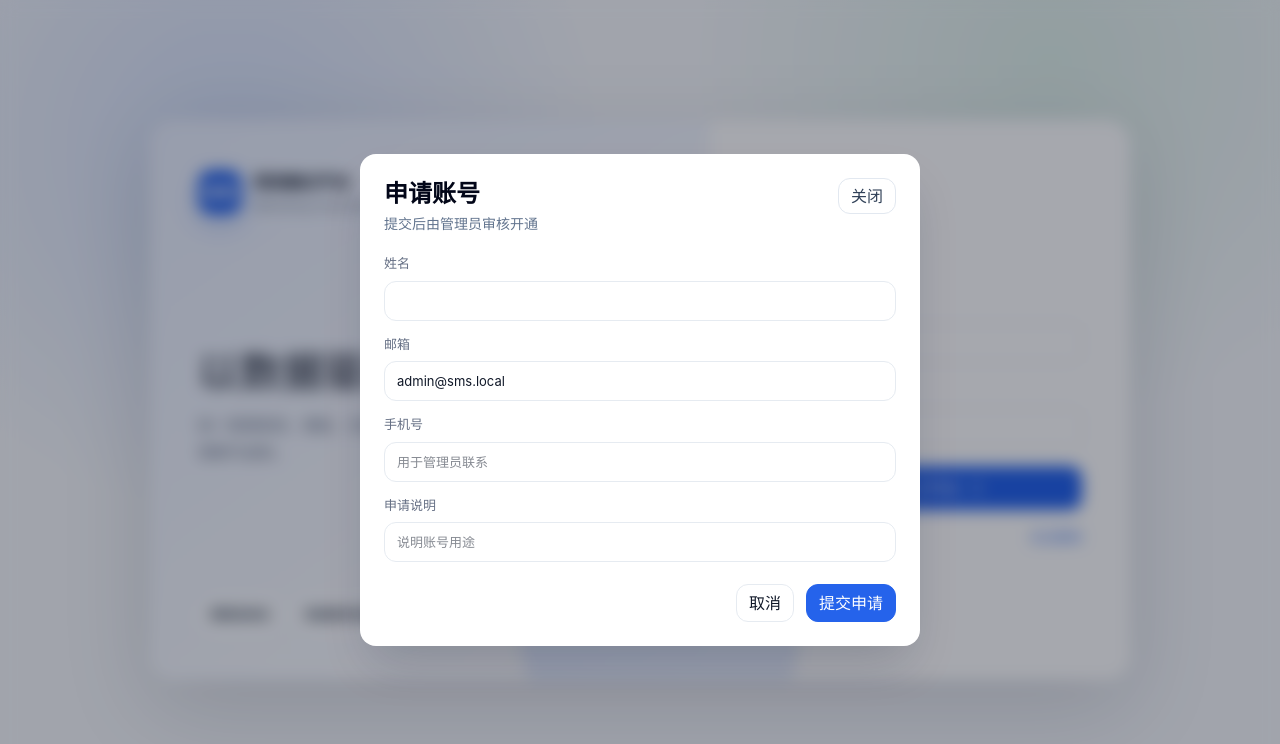
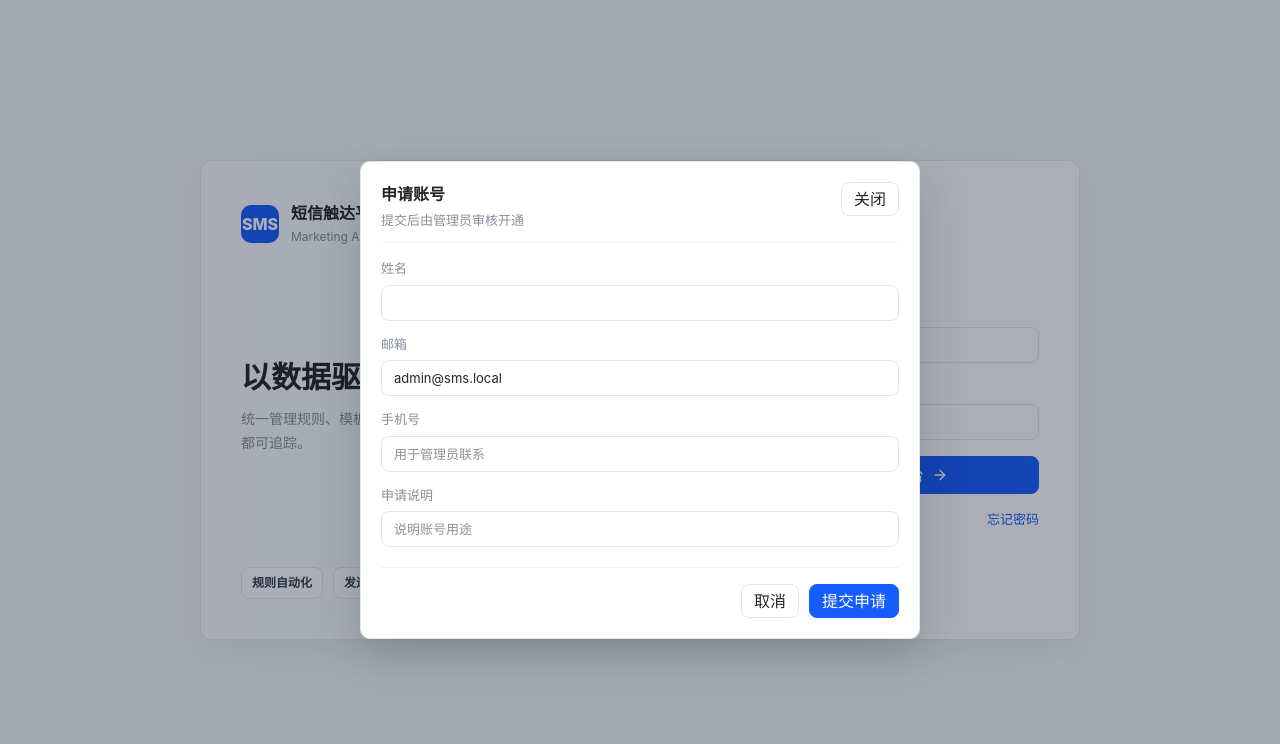
Before and after one commit to ghl7231699/sms-touch-platform, a React (Vite) app in the folder apps/web/: page / in a window 1280 px wide. Both pictures are taken after a click on the button "申请账号". Shown: the top 744 px of the page. Built offline with nearby package versions, Linux system fonts and the light colour scheme.

Commit message:
style: align frontend with enterprise guide

```diff
--- a/apps/web/src/components/Modal.tsx
+++ b/apps/web/src/components/Modal.tsx
@@ -15,14 +15,14 @@ export function Modal({
 }) {
   if (!open) return null;
   return (
-    <div className="fixed inset-0 z-30 grid place-items-center bg-slate-950/35 p-6 backdrop-blur-sm" role="presentation" onMouseDown={onClose}>
-      <section className="max-h-[calc(100vh-48px)] w-full max-w-[560px] overflow-auto rounded-2xl bg-white p-6 shadow-2xl shadow-slate-900/20" role="dialog" aria-modal="true" aria-label={title} onMouseDown={(event) => event.stopPropagation()}>
-        <div className="mb-5 flex min-h-10 items-start justify-between gap-4">
+    <div className="modalOverlay" role="presentation" onMouseDown={onClose}>
+      <section className="modalPanel" role="dialog" aria-modal="true" aria-label={title} onMouseDown={(event) => event.stopPropagation()}>
+        <div className="modalHeader">
           <div>
-            <h2 className="text-2xl font-semibold tracking-normal text-slate-950">{title}</h2>
-            {subtitle && <span className="mt-1 block text-sm text-slate-500">{subtitle}</span>}
+            <h2>{title}</h2>
+            {subtitle && <span>{subtitle}</span>}
           </div>
-          <button className="inline-flex h-9 items-center rounded-xl border border-slate-200 bg-white px-3 text-sm text-slate-700 hover:bg-slate-50" type="button" onClick={onClose}>关闭</button>
+          <button className="secondaryButton compact" type="button" onClick={onClose}>关闭</button>
         </div>
         {children}
       </section>
--- a/apps/web/src/styles.css
+++ b/apps/web/src/styles.css
@@ -1,23 +1,23 @@
 @import "tailwindcss";
 
 :root {
-  --bg: #f6f8fb;
+  --bg: #F7F9FD;
   --surface: #ffffff;
   --surface-2: #f8fafc;
-  --text: #101828;
-  --muted: #667085;
-  --line: #e6ebf1;
-  --blue: #2563eb;
-  --blue-soft: #eff6ff;
-  --green: #16a34a;
+  --text: #262626;
+  --muted: #86909c;
+  --line: #e5e6eb;
+  --blue: #165DFF;
+  --blue-soft: #eef4ff;
+  --green: #34c858;
   --green-soft: #ecfdf3;
-  --red: #dc2626;
+  --red: #F53F3F;
   --red-soft: #fef2f2;
-  --amber: #d97706;
+  --amber: #ff9500;
   --amber-soft: #fffbeb;
   --nav: #ffffff;
   --nav-soft: #eef4ff;
-  --shadow: 0 10px 28px rgba(16, 24, 40, .06);
+  --shadow: 0 1px 2px rgba(15, 23, 42, .04);
   font-family: Inter, -apple-system, BlinkMacSystemFont, "Segoe UI", sans-serif;
 }
 
@@ -26,9 +26,7 @@
 body {
   margin: 0;
   color: var(--text);
-  background:
-    radial-gradient(circle at top left, rgba(37, 99, 235, .08), transparent 36%),
-    var(--bg);
+  background: var(--bg);
   overflow: hidden;
 }
 
@@ -37,10 +35,10 @@ button, input, select {
 }
 
 textarea {
-  min-height: 132px;
+  min-height: 120px;
   resize: vertical;
-  border: 1px solid #d8e0ea;
-  border-radius: 12px;
+  border: 1px solid var(--line);
+  border-radius: 8px;
   padding: 11px 12px;
   color: var(--text);
   background: #fff;
@@ -50,17 +48,17 @@ textarea {
 .shell {
   height: 100vh;
   display: grid;
-  grid-template-columns: 280px minmax(0, 1fr);
+  grid-template-columns: 248px minmax(0, 1fr);
   overflow: hidden;
 }
 
 .sidebar {
   background: var(--nav);
   color: var(--text);
-  padding: 24px 18px;
+  padding: 16px 12px;
   display: flex;
   flex-direction: column;
-  gap: 24px;
+  gap: 16px;
   height: 100vh;
   overflow: auto;
   border-right: 1px solid var(--line);
@@ -70,7 +68,7 @@ textarea {
   display: flex;
   align-items: center;
   gap: 12px;
-  min-height: 48px;
+  min-height: 42px;
 }
 
 .brand.large {
@@ -78,15 +76,15 @@ textarea {
 }
 
 .brandMark {
-  width: 44px;
-  height: 44px;
-  border-radius: 14px;
+  width: 38px;
+  height: 38px;
+  border-radius: 10px;
   display: grid;
   place-items: center;
   background: var(--blue);
   color: #fff;
   font-weight: 800;
-  box-shadow: 0 12px 24px rgba(37, 99, 235, .22);
+  box-shadow: none;
 }
 
 .brand strong,
@@ -117,20 +115,20 @@ nav {
   color: #98a2b3;
   font-size: 12px;
   font-weight: 700;
-  padding: 12px 12px 4px;
+  padding: 10px 10px 3px;
 }
 
 .navButton {
   width: 100%;
-  height: 44px;
+  height: 38px;
   border: 0;
-  border-radius: 12px;
+  border-radius: 8px;
   color: #475467;
   background: transparent;
   display: flex;
   align-items: center;
   gap: 10px;
-  padding: 0 12px;
+  padding: 0 10px;
   cursor: pointer;
 }
 
@@ -142,8 +140,8 @@ nav {
 .guard {
   margin-top: auto;
   border: 1px solid var(--line);
-  border-radius: 16px;
-  padding: 16px;
+  border-radius: 10px;
+  padding: 12px;
   display: flex;
   gap: 10px;
   align-items: center;
@@ -151,18 +149,20 @@ nav {
 }
 
 .content {
-  padding: 32px;
+  padding: 0 16px 16px;
   min-width: 0;
   height: 100vh;
   overflow: auto;
 }
 
 .pageHeader {
+  min-height: 78px;
   display: flex;
   align-items: center;
   justify-content: space-between;
   gap: 16px;
-  margin-bottom: 24px;
+  margin-bottom: 16px;
+  padding: 0 8px;
 }
 
 .headerActions {
@@ -177,35 +177,40 @@ h1, h2, p {
 }
 
 h1 {
-  font-size: 32px;
+  font-size: 22px;
+  line-height: 30px;
+  font-weight: 600;
   letter-spacing: 0;
 }
 
 h2 {
-  font-size: 24px;
+  font-size: 16px;
+  line-height: 24px;
+  font-weight: 600;
 }
 
 p, .pageHeader p {
   color: var(--muted);
-  margin-top: 6px;
+  margin-top: 4px;
+  font-size: 13px;
 }
 
 .stack {
   display: grid;
-  gap: 24px;
+  gap: 16px;
 }
 
 .metricGrid {
   display: grid;
   grid-template-columns: repeat(6, minmax(0, 1fr));
-  gap: 24px;
+  gap: 16px;
 }
 
 .metric {
-  border: 0;
-  border-radius: 16px;
+  border: 1px solid var(--line);
+  border-radius: 10px;
   background: var(--surface);
-  padding: 24px;
+  padding: 16px;
   display: grid;
   gap: 8px;
   box-shadow: var(--shadow);
@@ -224,7 +229,7 @@ p, .pageHeader p {
 }
 
 .metric strong {
-  font-size: 30px;
+  font-size: 24px;
 }
 
 .metric.blue div { background: var(--blue-soft); color: var(--blue); }
@@ -235,7 +240,7 @@ p, .pageHeader p {
 .twoCol, .workspace {
   display: grid;
   grid-template-columns: minmax(0, 1fr) minmax(340px, 440px);
-  gap: 24px;
+  gap: 16px;
 }
 
 .workspace.wide {
@@ -245,16 +250,17 @@ p, .pageHeader p {
 .controlGrid {
   display: grid;
   grid-template-columns: repeat(2, minmax(0, 1fr));
-  gap: 24px;
+  gap: 16px;
 }
 
 .settingsHero {
   display: flex;
   justify-content: space-between;
-  gap: 24px;
-  align-items: center;
-  padding: 24px;
-  border-radius: 16px;
+  gap: 16px;
+  align-items: center;
+  padding: 16px;
+  border: 1px solid var(--line);
+  border-radius: 10px;
   background: var(--surface);
   box-shadow: var(--shadow);
 }
@@ -270,22 +276,23 @@ p, .pageHeader p {
 }
 
 .settingsHero h2 {
-  margin-top: 6px;
+  margin-top: 4px;
 }
 
 .settingsStatus {
-  width: 260px;
-  min-height: 120px;
+  width: 230px;
+  min-height: 76px;
   display: grid;
   align-content: center;
-  gap: 10px;
-  padding: 18px;
-  border-radius: 14px;
+  gap: 6px;
+  padding: 12px;
+  border: 1px solid var(--line);
+  border-radius: 8px;
   background: var(--surface-2);
 }
 
 .settingsStatus strong {
-  font-size: 20px;
+  font-size: 16px;
 }
 
 .formGrid {
@@ -299,9 +306,9 @@ p, .pageHeader p {
 
 .readonlyBox {
   display: flex;
-  gap: 12px;
-  padding: 14px;
-  border-radius: 12px;
+  gap: 10px;
+  padding: 12px;
+  border-radius: 8px;
   background: var(--blue-soft);
   color: var(--blue);
 }
@@ -322,23 +329,23 @@ p, .pageHeader p {
 
 .riskList {
   display: grid;
+  gap: 8px;
+}
+
+.riskList article {
+  display: flex;
   gap: 10px;
-}
-
-.riskList article {
-  display: flex;
-  gap: 12px;
   align-items: flex-start;
-  padding: 14px;
-  border-radius: 12px;
+  padding: 12px;
+  border-radius: 8px;
   background: var(--surface-2);
 }
 
 .panel {
   background: var(--surface);
-  border: 0;
-  border-radius: 16px;
-  padding: 24px;
+  border: 1px solid var(--line);
+  border-radius: 10px;
+  padding: 16px;
   box-shadow: var(--shadow);
 }
 
@@ -347,8 +354,10 @@ p, .pageHeader p {
   display: flex;
   align-items: center;
   justify-content: space-between;
-  gap: 12px;
-  margin-bottom: 20px;
+  gap: 16px;
+  margin-bottom: 12px;
+  padding-bottom: 12px;
+  border-bottom: 1px solid #f1f5f9;
 }
 
 .panelTitle span:not([data-ui="status-badge"]) {
@@ -358,13 +367,13 @@ p, .pageHeader p {
 
 .ruleList, .eventList {
   display: grid;
-  gap: 10px;
+  gap: 8px;
 }
 
 .ruleItem, .eventItem {
-  border: 0;
-  border-radius: 14px;
-  padding: 16px;
+  border: 1px solid #f1f5f9;
+  border-radius: 8px;
+  padding: 12px;
   display: flex;
   justify-content: space-between;
   gap: 12px;
@@ -389,7 +398,7 @@ td span:not([data-ui="status-badge"]) {
   background: var(--surface-2);
   border: 1px solid var(--line);
   border-radius: 8px;
-  padding: 12px;
+  padding: 10px 12px;
   display: flex;
   justify-content: space-between;
 }
@@ -397,13 +406,13 @@ td span:not([data-ui="status-badge"]) {
 .templateGrid {
   display: grid;
   grid-template-columns: repeat(auto-fit, minmax(260px, 1fr));
-  gap: 24px;
+  gap: 16px;
 }
 
 .templateCard {
-  border: 0;
-  border-radius: 16px;
-  padding: 24px;
+  border: 1px solid var(--line);
+  border-radius: 10px;
+  padding: 16px;
   background: var(--surface);
   box-shadow: var(--shadow);
 }
@@ -413,8 +422,8 @@ td span:not([data-ui="status-badge"]) {
   flex-direction: column;
   align-items: flex-start;
   justify-content: flex-start;
-  gap: 12px;
-  margin-bottom: 12px;
+  gap: 8px;
+  margin-bottom: 10px;
 }
 
 .templateTop strong,
@@ -432,7 +441,7 @@ td span:not([data-ui="status-badge"]) {
   display: flex;
   flex-wrap: wrap;
   gap: 6px;
-  margin: 12px 0;
+  margin: 8px 0;
 }
 
 .chips span {
@@ -457,22 +466,28 @@ td span:not([data-ui="status-badge"]) {
 }
 
 .filterBar {
-  display: grid;
-  grid-template-columns: repeat(6, minmax(120px, 1fr));
-  gap: 10px;
-  margin: 16px 0;
-  align-items: center;
+  display: flex;
+  flex-wrap: wrap;
+  gap: 8px;
+  margin: 12px 0;
+  align-items: center;
+}
+
+.filterBar input,
+.filterBar .selectField {
+  width: 180px;
+  flex: 0 0 auto;
 }
 
 .filterBar .primaryButton,
 .filterBar .secondaryButton {
-  min-height: 42px;
+  min-height: 34px;
 }
 
 .segmentButton {
-  height: 34px;
-  border: 1px solid var(--line);
-  border-radius: 10px;
+  height: 32px;
+  border: 1px solid var(--line);
+  border-radius: 8px;
   background: #fff;
   color: var(--muted);
   padding: 0 12px;
@@ -494,7 +509,10 @@ td span:not([data-ui="status-badge"]) {
   width: 100%;
   min-width: 1120px;
   border-collapse: separate;
-  border-spacing: 0 8px;
+  border-spacing: 0;
+  border: 1px solid #f1f5f9;
+  border-radius: 10px;
+  overflow: hidden;
 }
 
 a {
@@ -503,8 +521,8 @@ a {
 }
 
 th, td {
-  padding: 16px 14px;
-  border-bottom: 0;
+  padding: 12px 14px;
+  border-bottom: 1px solid #f1f5f9;
   text-align: left;
   vertical-align: middle;
   font-size: 13px;
@@ -513,19 +531,19 @@ th, td {
 th {
   color: var(--muted);
   font-weight: 600;
-  background: transparent;
+  background: #fafbfc;
 }
 
 td {
-  background: var(--surface-2);
+  background: #fff;
 }
 
 tbody tr td:first-child {
-  border-radius: 12px 0 0 12px;
+  border-radius: 0;
 }
 
 tbody tr td:last-child {
-  border-radius: 0 12px 12px 0;
+  border-radius: 0;
 }
 
 .statusBadge {
@@ -534,12 +552,12 @@ tbody tr td:last-child {
   min-width: 0;
   width: fit-content;
   max-width: max-content;
-  height: 28px;
+  height: 24px;
   justify-content: center;
   justify-self: start;
   align-self: center;
   flex: 0 0 auto;
-  padding: 5px 10px;
+  padding: 4px 9px;
   border-radius: 999px;
   font-size: 12px;
   font-weight: 700;
@@ -610,8 +628,8 @@ td > [data-ui="status-badge"] {
 }
 
 .iconButton, .primaryButton, .secondaryButton, .tableButton {
-  height: 38px;
-  border-radius: 12px;
+  height: 34px;
+  border-radius: 8px;
   border: 1px solid var(--line);
   background: #fff;
   color: var(--text);
@@ -643,13 +661,18 @@ td > [data-ui="status-badge"] {
 }
 
 .tableButton {
-  height: 32px;
+  height: auto;
+  border: 0;
+  background: transparent;
+  color: var(--blue);
+  padding: 0;
+  border-radius: 0;
 }
 
 .tableButton.compact {
   width: auto;
   min-width: 0;
-  padding: 0 10px;
+  padding: 0;
 }
 
 .formPanel {
@@ -660,8 +683,8 @@ td > [data-ui="status-badge"] {
 .detailCard {
   display: grid;
   gap: 12px;
-  padding: 16px;
-  border-radius: 12px;
+  padding: 12px;
+  border-radius: 8px;
   background: var(--surface-2);
 }
 
@@ -699,8 +722,10 @@ td > [data-ui="status-badge"] {
 .modalActions {
   display: flex;
   justify-content: flex-end;
-  gap: 12px;
-  padding-top: 8px;
+  gap: 10px;
+  margin-top: 6px;
+  padding-top: 16px;
+  border-top: 1px solid #f1f5f9;
 }
 
 .modalOverlay {
@@ -710,27 +735,29 @@ td > [data-ui="status-badge"] {
   display: grid;
   place-items: center;
   padding: 24px;
-  background: rgba(16, 35, 49, .42);
+  background: rgba(15, 23, 42, .35);
 }
 
 .modalPanel {
   width: min(560px, 100%);
   max-height: calc(100vh - 48px);
   overflow: auto;
-  border: 0;
-  border-radius: 16px;
+  border: 1px solid var(--line);
+  border-radius: 10px;
   background: var(--surface);
-  box-shadow: 0 24px 80px rgba(16, 35, 49, .24);
-  padding: 24px;
+  box-shadow: 0 18px 50px rgba(15, 23, 42, .18);
+  padding: 20px;
 }
 
 .modalHeader {
-  min-height: 38px;
+  min-height: 34px;
   display: flex;
   align-items: flex-start;
   justify-content: space-between;
   gap: 16px;
   margin-bottom: 16px;
+  padding-bottom: 12px;
+  border-bottom: 1px solid #f1f5f9;
 }
 
 .modalHeader span {
@@ -742,15 +769,15 @@ td > [data-ui="status-badge"] {
 
 label {
   display: grid;
-  gap: 7px;
+  gap: 6px;
   color: var(--muted);
   font-size: 13px;
 }
 
 input, select {
-  height: 40px;
-  border: 1px solid var(--line);
-  border-radius: 12px;
+  height: 36px;
+  border: 1px solid var(--line);
+  border-radius: 8px;
   padding: 0 12px;
   background: #fff;
   color: var(--text);
@@ -764,9 +791,9 @@ input, select {
 .selectTrigger {
   position: relative;
   width: 100%;
-  height: 40px;
-  border: 1px solid var(--line);
-  border-radius: 12px;
+  height: 36px;
+  border: 1px solid var(--line);
+  border-radius: 8px;
   background: #fff;
   color: var(--text);
   cursor: pointer;
@@ -779,7 +806,7 @@ input, select {
 .selectTrigger:hover,
 .selectTrigger[aria-expanded="true"] {
   border-color: #bfccdc;
-  box-shadow: 0 0 0 3px rgba(37, 99, 235, .08);
+  box-shadow: 0 0 0 2px rgba(22, 93, 255, .08);
 }
 
 .selectTrigger span {
@@ -811,16 +838,16 @@ input, select {
   overflow: auto;
   padding: 6px;
   border: 1px solid var(--line);
-  border-radius: 14px;
+  border-radius: 8px;
   background: #fff;
-  box-shadow: 0 18px 42px rgba(16, 24, 40, .14);
+  box-shadow: 0 12px 28px rgba(15, 23, 42, .12);
 }
 
 .selectOption {
   width: 100%;
-  min-height: 36px;
+  min-height: 34px;
   border: 0;
-  border-radius: 10px;
+  border-radius: 6px;
   background: transparent;
   color: #344054;
   cursor: pointer;
@@ -851,8 +878,8 @@ input, select {
 }
 
 input[type="checkbox"] {
-  width: 18px;
-  height: 18px;
+  width: 16px;
+  height: 16px;
   padding: 0;
 }
 
@@ -869,43 +896,32 @@ input[type="checkbox"] {
   display: grid;
   place-items: center;
   padding: 24px;
-  background:
-    radial-gradient(circle at 18% 18%, rgba(37, 99, 235, .15), transparent 30%),
-    radial-gradient(circle at 82% 8%, rgba(22, 163, 74, .10), transparent 28%),
-    #f7f9fc;
+  background: var(--bg);
 }
 
 .authLayout {
-  width: min(980px, 100%);
-  min-height: 560px;
-  display: grid;
-  grid-template-columns: 1.08fr 420px;
+  width: min(880px, 100%);
+  min-height: 480px;
+  display: grid;
+  grid-template-columns: 1fr 390px;
   overflow: hidden;
-  border-radius: 24px;
-  background: rgba(255, 255, 255, .82);
-  box-shadow: 0 28px 90px rgba(16, 24, 40, .14);
-  backdrop-filter: blur(14px);
+  border: 1px solid var(--line);
+  border-radius: 12px;
+  background: #fff;
+  box-shadow: 0 12px 32px rgba(15, 23, 42, .08);
 }
 
 .authIntro {
   position: relative;
   display: grid;
   align-content: space-between;
-  padding: 48px;
-  background:
-    linear-gradient(145deg, rgba(37, 99, 235, .10), rgba(255,255,255,.84)),
-    var(--surface);
+  padding: 40px;
+  background: #fbfcff;
+  border-right: 1px solid #f1f5f9;
 }
 
 .authIntro::after {
-  content: "";
-  position: absolute;
-  right: -90px;
-  bottom: -90px;
-  width: 280px;
-  height: 280px;
-  border-radius: 50%;
-  background: rgba(37, 99, 235, .10);
+  content: none;
 }
 
 .authIntroCopy {
@@ -915,14 +931,14 @@ input[type="checkbox"] {
 }
 
 .authIntroCopy h1 {
-  font-size: 42px;
-  line-height: 1.12;
-  margin-bottom: 16px;
+  font-size: 30px;
+  line-height: 1.2;
+  margin-bottom: 12px;
 }
 
 .authIntroCopy p {
-  font-size: 15px;
-  line-height: 1.8;
+  font-size: 14px;
+  line-height: 1.7;
 }
 
 .authProof {
@@ -934,9 +950,10 @@ input[type="checkbox"] {
 }
 
 .authProof span {
-  padding: 8px 12px;
-  border-radius: 999px;
-  background: rgba(255,255,255,.82);
+  padding: 6px 10px;
+  border: 1px solid var(--line);
+  border-radius: 8px;
+  background: #fff;
   color: #344054;
   font-size: 12px;
   font-weight: 700;
@@ -946,8 +963,8 @@ input[type="checkbox"] {
   width: 100%;
   display: grid;
   align-content: center;
-  gap: 18px;
-  padding: 48px;
+  gap: 16px;
+  padding: 40px;
   border: 0;
   border-radius: 0;
   background: rgba(255,255,255,.96);
@@ -961,14 +978,14 @@ input[type="checkbox"] {
 }
 
 .authFormHeader h2 {
-  margin-top: 8px;
-  font-size: 28px;
+  margin-top: 6px;
+  font-size: 22px;
 }
 
 .authSubmit {
   width: 100%;
   justify-content: center;
-  height: 44px;
+  height: 38px;
 }
 
 .authLinks {
@@ -996,22 +1013,23 @@ input[type="checkbox"] {
 .heroKpiSection {
   display: grid;
   grid-template-columns: 1.35fr 1fr 1fr;
-  gap: 24px;
+  gap: 16px;
 }
 
 .heroMetric {
-  min-height: 188px;
+  min-height: 128px;
   display: grid;
   align-content: space-between;
-  gap: 12px;
-  padding: 28px;
-  border-radius: 16px;
+  gap: 10px;
+  padding: 16px;
+  border: 1px solid var(--line);
+  border-radius: 10px;
   background: var(--surface);
   box-shadow: var(--shadow);
 }
 
 .heroMetric.primary {
-  background: linear-gradient(135deg, #ffffff 0%, #eff6ff 100%);
+  background: var(--surface);
 }
 
 .heroMetric span:not([data-ui="status-badge"]),
@@ -1022,15 +1040,15 @@ input[type="checkbox"] {
 }
 
 .heroMetric strong {
-  font-size: 48px;
+  font-size: 30px;
   line-height: 1;
 }
 
 .metricIcon,
 .secondaryMetric div {
-  width: 42px;
-  height: 42px;
-  border-radius: 14px;
+  width: 34px;
+  height: 34px;
+  border-radius: 8px;
   display: grid;
   place-items: center;
   color: var(--blue);
@@ -1044,21 +1062,22 @@ input[type="checkbox"] {
 .ruleHero {
   display: grid;
   grid-template-columns: repeat(4, minmax(0, 1fr));
-  gap: 24px;
+  gap: 16px;
 }
 
 .secondaryMetric {
-  min-height: 116px;
-  display: grid;
-  gap: 10px;
-  padding: 20px;
-  border-radius: 16px;
+  min-height: 88px;
+  display: grid;
+  gap: 8px;
+  padding: 14px;
+  border: 1px solid var(--line);
+  border-radius: 10px;
   background: var(--surface);
   box-shadow: var(--shadow);
 }
 
 .secondaryMetric strong {
-  font-size: 26px;
+  font-size: 22px;
 }
 
 .secondaryMetric.green div { color: var(--green); background: var(--green-soft); }
@@ -1068,7 +1087,7 @@ input[type="checkbox"] {
 .marketingGrid {
   display: grid;
   grid-template-columns: minmax(0, 1.15fr) minmax(340px, .85fr);
-  gap: 24px;
+  gap: 16px;
 }
 
 .scenarioCards,
@@ -1084,9 +1103,9 @@ input[type="checkbox"] {
 .activityItem,
 .taskCard {
   display: grid;
-  gap: 12px;
-  padding: 16px;
-  border-radius: 14px;
+  gap: 10px;
+  padding: 12px;
+  border-radius: 8px;
   background: var(--surface-2);
 }
 
@@ -1147,14 +1166,14 @@ input[type="checkbox"] {
 .automationRuleGrid {
   display: grid;
   grid-template-columns: repeat(auto-fit, minmax(320px, 1fr));
-  gap: 24px;
+  gap: 16px;
 }
 
 .automationRuleCard {
   display: grid;
-  gap: 18px;
-  padding: 22px;
-  border-radius: 16px;
+  gap: 14px;
+  padding: 16px;
+  border-radius: 10px;
   background: var(--surface-2);
 }
 
@@ -1189,11 +1208,11 @@ input[type="checkbox"] {
 }
 
 .automationFlow span {
-  min-height: 38px;
+  min-height: 34px;
   display: grid;
   place-items: center;
   padding: 8px;
-  border-radius: 12px;
+  border-radius: 8px;
   background: #fff;
   color: var(--text);
   font-size: 12px;
@@ -1213,8 +1232,8 @@ input[type="checkbox"] {
 }
 
 .ruleMetaGrid div {
-  padding: 12px;
-  border-radius: 12px;
+  padding: 10px;
+  border-radius: 8px;
   background: #fff;
 }
 
@@ -1226,7 +1245,7 @@ input[type="checkbox"] {
 .taskBoard {
   display: grid;
   grid-template-columns: repeat(3, minmax(0, 1fr));
-  gap: 24px;
+  gap: 16px;
 }
 
 .taskIntroPanel {
@@ -1242,12 +1261,12 @@ input[type="checkbox"] {
 }
 
 .taskMetricGrid.compact .secondaryMetric {
-  min-height: 92px;
-  padding: 16px;
+  min-height: 82px;
+  padding: 14px;
 }
 
 .taskMetricGrid.compact .secondaryMetric strong {
-  font-size: 24px;
+  font-size: 22px;
 }
 
 .taskQueueSummary {
@@ -1274,11 +1293,11 @@ input[type="checkbox"] {
   justify-content: space-between;
   gap: 12px;
   align-items: flex-end;
-  padding-top: 4px;
+  padding-top: 0;
 }
 
 .taskSectionTitle h2 {
-  font-size: 20px;
+  font-size: 16px;
 }
 
 .taskSectionTitle span {
@@ -1287,12 +1306,12 @@ input[type="checkbox"] {
 }
 
 .taskExplainGrid article {
-  min-height: 118px;
+  min-height: 104px;
   display: grid;
   align-content: start;
   gap: 8px;
-  padding: 16px;
-  border-radius: 14px;
+  padding: 12px;
+  border-radius: 8px;
   background: var(--surface-2);
   color: var(--text);
 }
@@ -1323,7 +1342,7 @@ input[type="checkbox"] {
 
 .taskLane {
   display: grid;
-  gap: 14px;
+  gap: 10px;
   min-height: 260px;
 }
 
```
